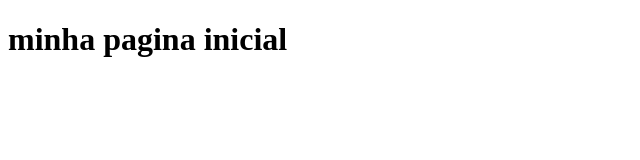
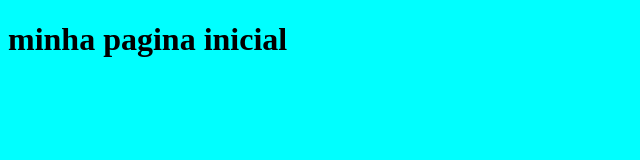
Before and after one commit to orianoJr/projeto-curso-git, a plain HTML site: page index.html in a window 1280 px wide. Shown: the whole page, without its empty margins (0-640 px from the left). Drawn offline with Linux system fonts and the light colour scheme.

Commit message:
colocando cor no back ground

```diff
--- a/index.html
+++ b/index.html
@@ -4,6 +4,11 @@
     <meta charset="UTF-8">
     <meta name="viewport" content="width=device-width, initial-scale=1.0">
     <title>curso git</title>
+    <style>
+        body{
+            background-color: cyan;
+        }
+    </style>
 </head>
 <body>
     <h1>minha pagina inicial</h1>
```
